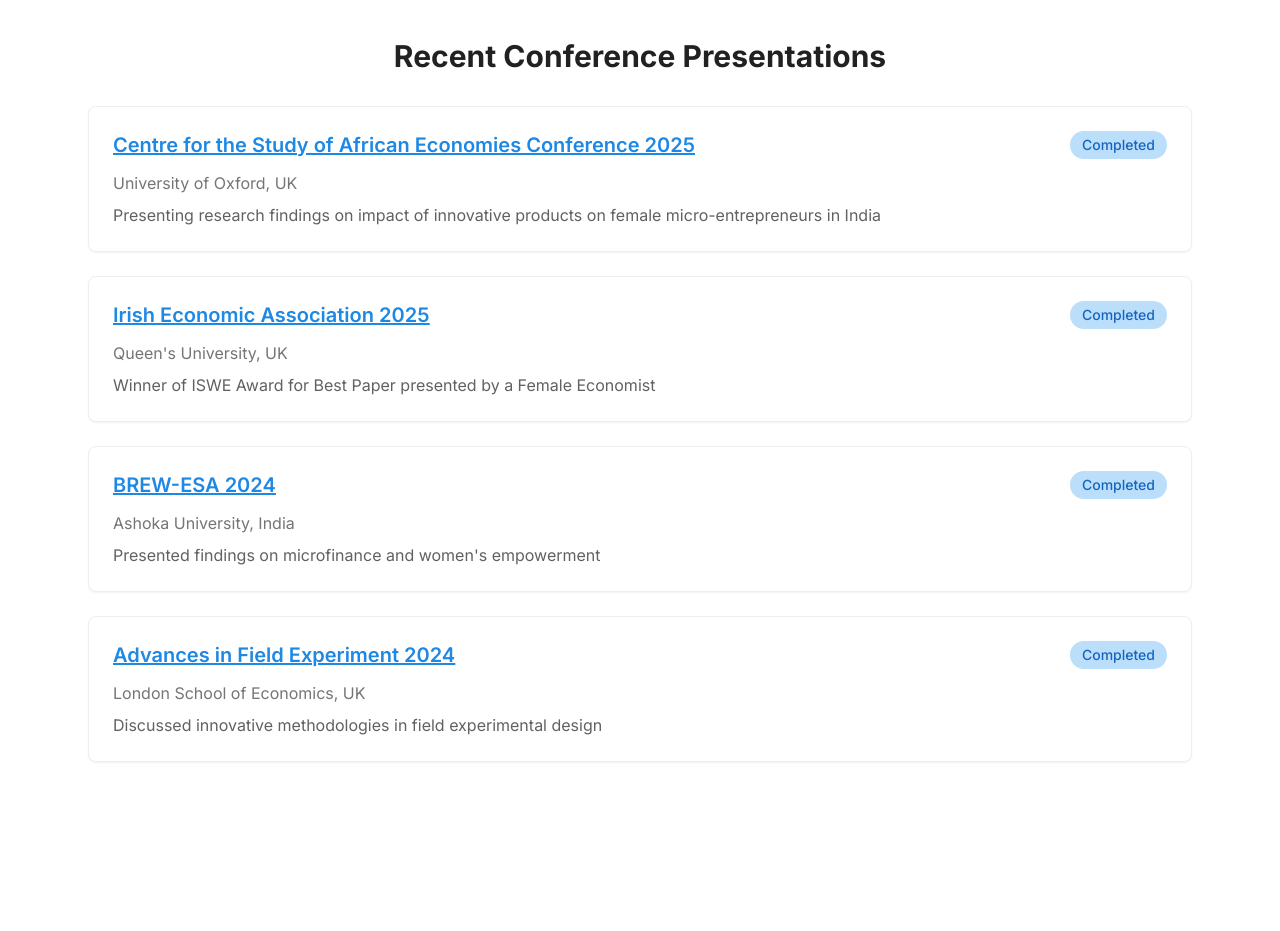
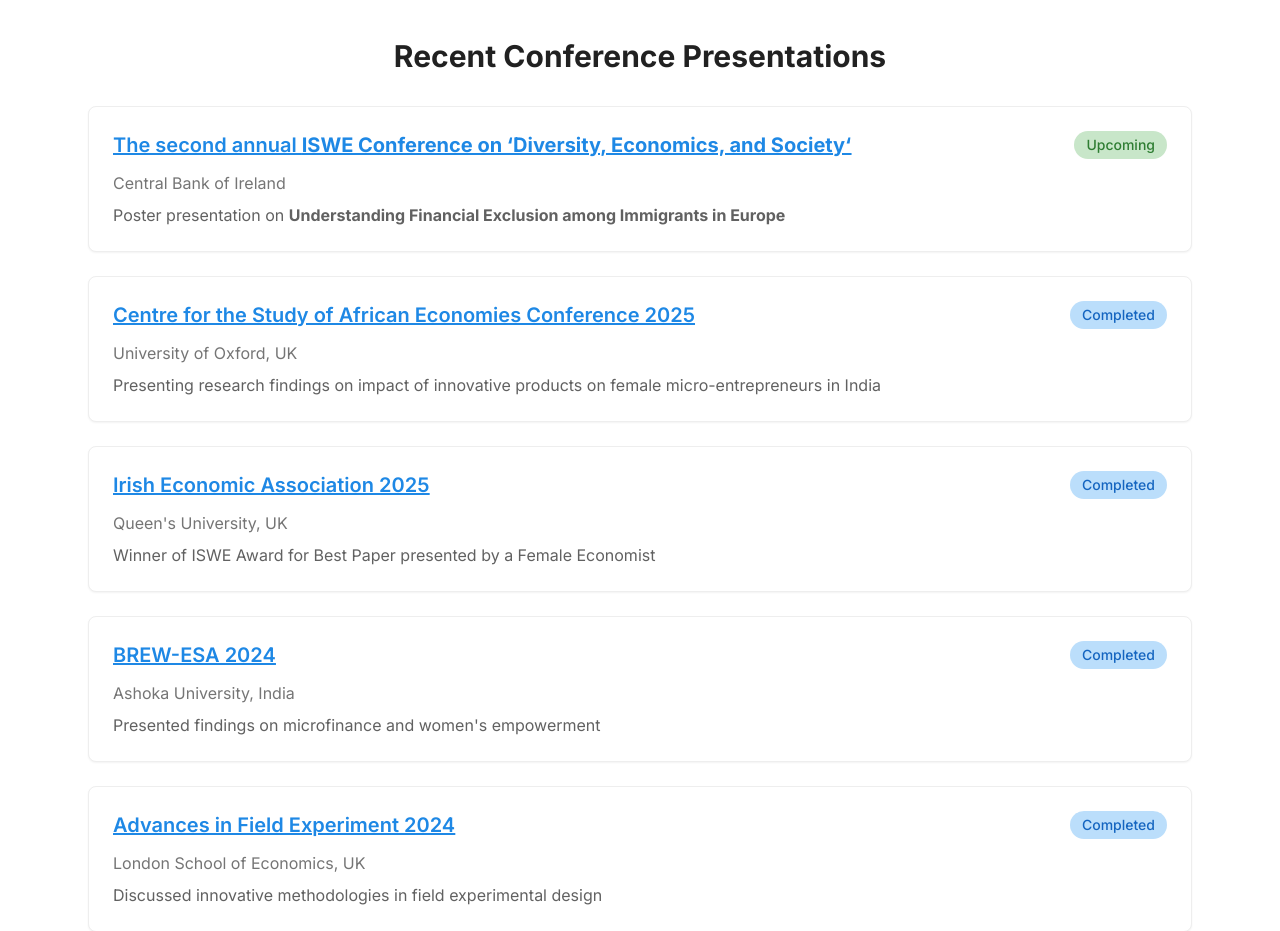
Before and after one commit to bhavyashr/bhavyashrivastava.github.io, a React (Vite) app: page /#/ in a window 1280 px wide. Shown: the part 1220-2151 px from the top of the page. Before the commit the page ends 2062 px from the top, so only its background shows below. Built offline with nearby package versions, Linux system fonts and the light colour scheme.

Commit message:
Add iswe conference

```diff
--- a/src/components/Hero.tsx
+++ b/src/components/Hero.tsx
@@ -143,6 +143,22 @@
             <div className="bg-white border border-gray-200 rounded-lg p-6 shadow-sm">
               <div className="flex justify-between items-start mb-3">
                 <h3 className="text-xl font-semibold text-blue-600 underline">
+                  <a href='https://iswe.ie/events/' target='_blank'>
+                  The second annual <b>ISWE Conference on ‘Diversity, Economics, and Society‘</b>
+                  </a>
+                </h3>
+                <span className="bg-green-100 text-green-800 px-3 py-1 rounded-full text-sm font-medium">
+                  Upcoming
+                </span>
+              </div>
+              <p className="text-gray-600 mb-2">Central Bank of Ireland</p>
+              <p className="text-gray-700">
+                Poster presentation on <b>Understanding Financial Exclusion among Immigrants in Europe</b>
+              </p>
+            </div>
+            <div className="bg-white border border-gray-200 rounded-lg p-6 shadow-sm">
+              <div className="flex justify-between items-start mb-3">
+                <h3 className="text-xl font-semibold text-blue-600 underline">
                   <a href='https://csae.web.ox.ac.uk/sitefiles/csaeconf2025programme-at-a-glance-final.pdf' target='_blank'>
                   Centre for the Study of African Economies Conference 2025
                   </a>
```
